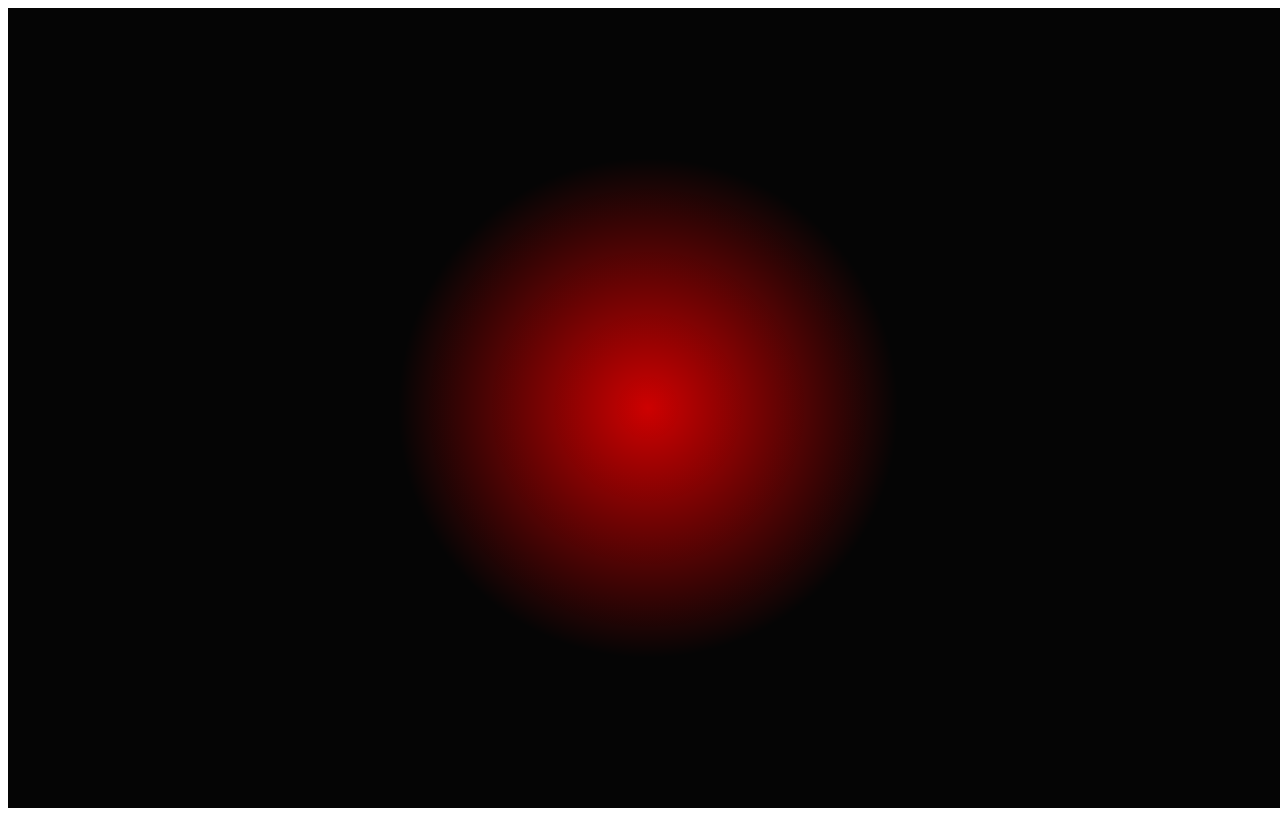
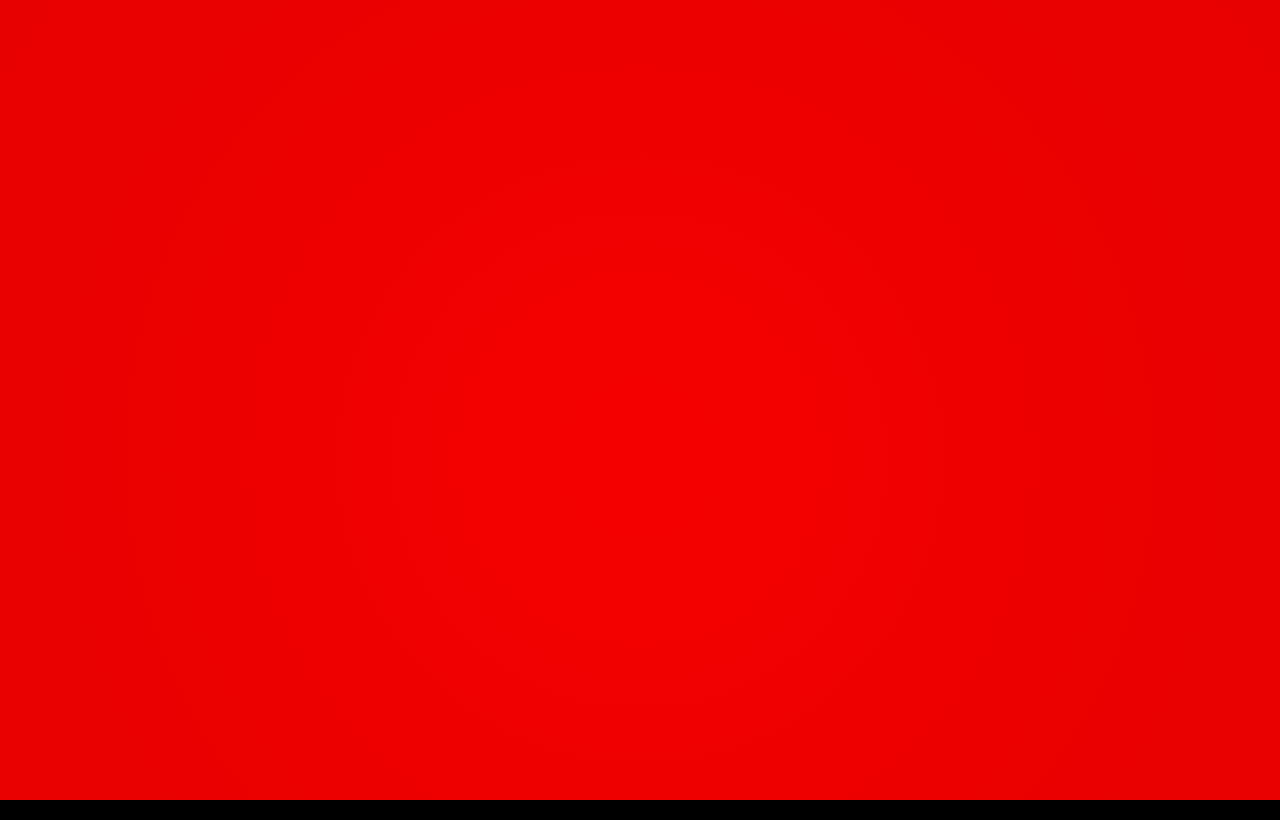
Before and after one commit to Phillip-M-Tham/MyPortfolio, a plain HTML site: page Algorithms.html in a window 1280 px wide. Drawn offline with Linux system fonts and the light colour scheme.

Commit message:
swapping from red circle gradient to red fill

```diff
--- a/Algorithms.html
+++ b/Algorithms.html
@@ -1,7 +1,10 @@
 <!DOCTYPE html>
 <html lang="en">
 <head>
-
+    <link rel="stylesheet" href="style.css">
+    <meta charset="UTF-8">
+    <meta name="viewport" content="width=device-width, initial-scale=1.0">
+    <title>Algorithms</title>
 </head>
 <body>
     <canvas id="Umbrella"></canvas>
--- a/style.css
+++ b/style.css
@@ -9,11 +9,15 @@
     z-index:0;
     pointer-events: none;
 }
+
+#Umbrella{
+    position: block;
+}
 .bh1index {
     background: black;
     position: relative;
     z-index:1;
-    color: white;
+    color: green;
     font-family: "Lucida Console", monospace;
 
     display: flex;
--- a/umbrella.js
+++ b/umbrella.js
@@ -8,15 +8,27 @@ let t=0;
 
 function drawGlow() {
     const pulse = (Math.sin(t) +1)/2; // 0 to 1
-    const radius = 200 + pulse * 100; // 200 to 300
 
-    const gradient = ctx.createRadialGradient(canvas.width/2, canvas.height/2, 0, canvas.width/2, canvas.height/2, radius);
+    //backgorund
+    ctx.fillStyle = "#050505";
+    ctx.fillRect(0, 0, canvas.width, canvas.height);
+
+    //global red wash
+    ctx.fillStyle = "rgba(255,0,0,0.8)";
+    ctx.fillRect(0, 0, canvas.width, canvas.height);
+    //const radius = 200 + pulse * 100; // 200 to 300
+
+    //dynamic center
+    const cx = canvas.width/2 + Math.sin(t*0.5)*100; // oscillate horizontally
+    const cy = canvas.height/2 + Math.cos(t*0.3)*60; // oscillate vertically
+
+    const maxRadius = Math.max(canvas.width, canvas.height);
+    const radius = maxRadius * (.6 + pulse+.4);
+
+    const gradient = ctx.createRadialGradient(cx, cy, 0, cx, cy, radius);
 
     gradient.addColorStop(0, `rgba(255,0,0,${.6 + pulse * .4})`);
-    gradient.addColorStop(1, 'rgba(255,0,0,0)');
-
-    ctx.fillStyle = "#050505";
-    ctx.fillRect(0, 0, canvas.width, canvas.height);
+    gradient.addColorStop(1, 'rgba(255,0,0,0.1)');
 
     ctx.fillStyle = gradient;
     ctx.fillRect(0, 0, canvas.width, canvas.height);
```
